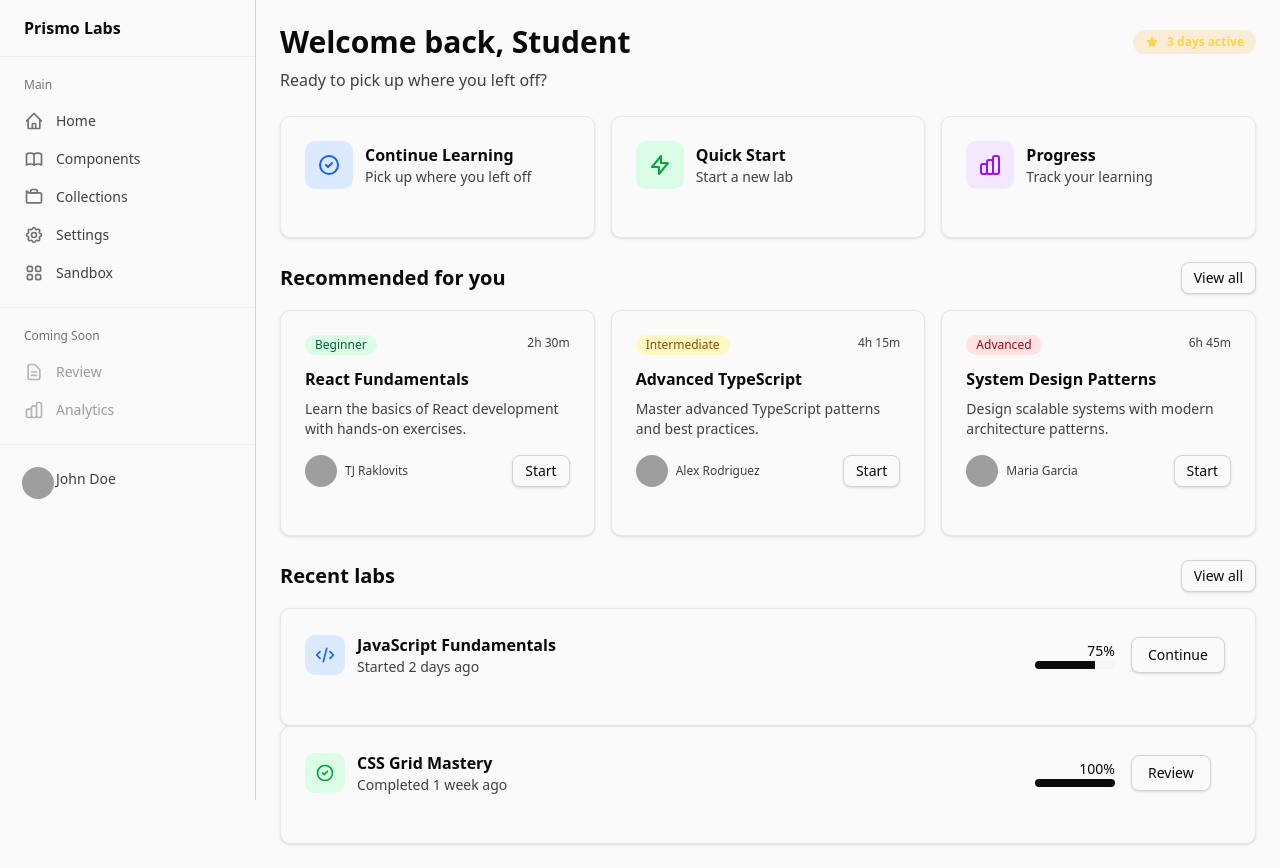
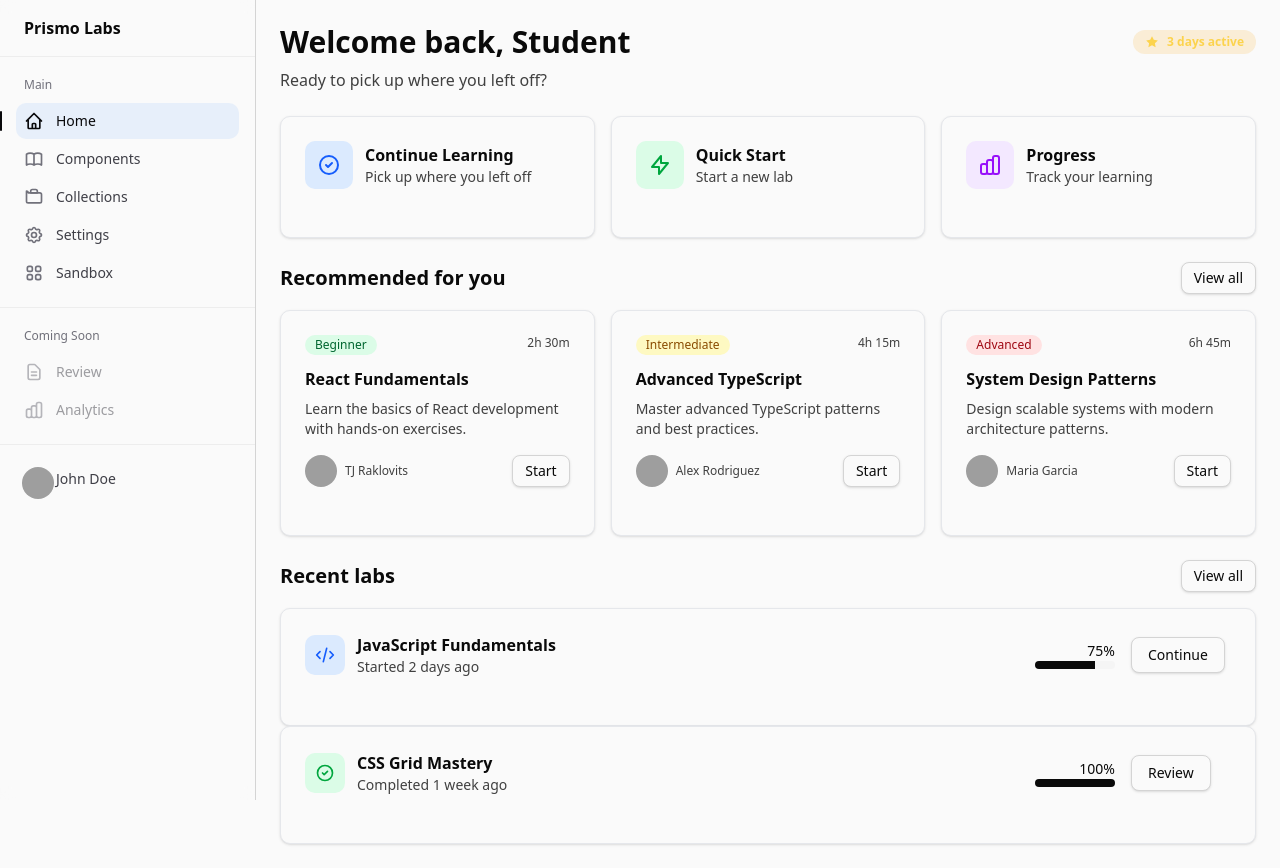
Before and after one commit to loveconnor/prismo, an Angular app: page /dashboard in a window 1280 px wide. Built offline with nearby package versions, Linux system fonts and the light colour scheme; grey boxes are pictures that could not be loaded.

Commit message:
Fixed the sidebar to correctly display the current page! Yay!

```diff
--- a/src/app/app.html
+++ b/src/app/app.html
@@ -11,13 +11,13 @@
       <app-sidebar-body>
         <app-sidebar-section>
           <app-sidebar-heading>Main</app-sidebar-heading>
-          <app-sidebar-item routerLink="/dashboard" routerLinkActive="active">
+          <app-sidebar-item [current]="isActive('/dashboard')" routerLink="/dashboard">
             <svg data-slot="icon" class="size-6" fill="none" stroke="currentColor" viewBox="0 0 24 24">
               <path stroke-linecap="round" stroke-linejoin="round" stroke-width="2" d="M3 12l2-2m0 0l7-7 7 7M5 10v10a1 1 0 001 1h3m10-11l2 2m-2-2v10a1 1 0 01-1 1h-3m-6 0a1 1 0 001-1v-4a1 1 0 011-1h2a1 1 0 011 1v4a1 1 0 001 1m-6 0h6"></path>
-            </svg>
+      </svg>
             <app-sidebar-label>Home</app-sidebar-label>
           </app-sidebar-item>
-          <app-sidebar-item routerLink="/components" routerLinkActive="active">
+          <app-sidebar-item [current]="isActive('/components')" routerLink="/components">
             <svg data-slot="icon" class="size-6" fill="none" stroke="currentColor" viewBox="0 0 24 24">
               <path stroke-linecap="round" stroke-linejoin="round" stroke-width="2" d="M12 6.253v13m0-13C10.832 5.477 9.246 5 7.5 5S4.168 5.477 3 6.253v13C4.168 18.477 5.754 18 7.5 18s3.332.477 4.5 1.253m0-13C13.168 5.477 14.754 5 16.5 5c1.746 0 3.332.477 4.5 1.253v13C19.832 18.477 18.246 18 16.5 18c-1.746 0-3.332.477-4.5 1.253"></path>
             </svg>
@@ -27,20 +27,20 @@
             <svg data-slot="icon" class="size-6" fill="none" stroke="currentColor" viewBox="0 0 24 24">
               <path stroke-linecap="round" stroke-linejoin="round" stroke-width="2" d="M3 7v10a2 2 0 002 2h14a2 2 0 002-2V9a2 2 0 00-2-2H5a2 2 0 00-2-2z"></path>
               <path stroke-linecap="round" stroke-linejoin="round" stroke-width="2" d="M8 5a2 2 0 012-2h4a2 2 0 012 2v2H8V5z"></path>
-            </svg>
+          </svg>
             <app-sidebar-label>Collections</app-sidebar-label>
           </app-sidebar-item>
           <app-sidebar-item>
             <svg data-slot="icon" class="size-6" fill="none" stroke="currentColor" viewBox="0 0 24 24">
               <path stroke-linecap="round" stroke-linejoin="round" stroke-width="2" d="M10.325 4.317c.426-1.756 2.924-1.756 3.35 0a1.724 1.724 0 002.573 1.066c1.543-.94 3.31.826 2.37 2.37a1.724 1.724 0 001.065 2.572c1.756.426 1.756 2.924 0 3.35a1.724 1.724 0 00-1.066 2.573c.94 1.543-.826 3.31-2.37 2.37a1.724 1.724 0 00-2.572 1.065c-.426 1.756-2.924 1.756-3.35 0a1.724 1.724 0 00-2.573-1.066c-1.543.94-3.31-.826-2.37-2.37a1.724 1.724 0 00-1.065-2.572c-1.756-.426-1.756-2.924 0-3.35a1.724 1.724 0 001.066-2.573c-.94-1.543.826-3.31 2.37-2.37.996.608 2.296.07 2.572-1.065z"></path>
               <path stroke-linecap="round" stroke-linejoin="round" stroke-width="2" d="M15 12a3 3 0 11-6 0 3 3 0 016 0z"></path>
-            </svg>
+          </svg>
             <app-sidebar-label>Settings</app-sidebar-label>
           </app-sidebar-item>
           <app-sidebar-item>
             <svg data-slot="icon" class="size-6" fill="none" stroke="currentColor" viewBox="0 0 24 24">
               <path stroke-linecap="round" stroke-linejoin="round" stroke-width="2" d="M4 6a2 2 0 012-2h2a2 2 0 012 2v2a2 2 0 01-2 2H6a2 2 0 01-2-2V6zM14 6a2 2 0 012-2h2a2 2 0 012 2v2a2 2 0 01-2 2h-2a2 2 0 01-2-2V6zM4 16a2 2 0 012-2h2a2 2 0 012 2v2a2 2 0 01-2 2H6a2 2 0 01-2-2v-2zM14 16a2 2 0 012-2h2a2 2 0 012 2v2a2 2 0 01-2 2h-2a2 2 0 01-2-2v-2z"></path>
-            </svg>
+          </svg>
             <app-sidebar-label>Sandbox</app-sidebar-label>
           </app-sidebar-item>
         </app-sidebar-section>
@@ -77,6 +77,6 @@
 
   <!-- Main Content -->
   <main class="flex-1 overflow-y-auto">
-    <router-outlet />
+<router-outlet />
   </main>
 </div>
--- a/src/app/app.ts
+++ b/src/app/app.ts
@@ -1,5 +1,5 @@
 import { Component } from '@angular/core';
-import { RouterOutlet, RouterLink, RouterLinkActive } from '@angular/router';
+import { RouterOutlet, RouterLink, Router } from '@angular/router';
 import { SidebarComponent } from '../components/ui/sidebar/sidebar';
 import { SidebarHeaderComponent } from '../components/ui/sidebar/sidebar-header/sidebar-header';
 import { SidebarBodyComponent } from '../components/ui/sidebar/sidebar-body/sidebar-body';
@@ -17,7 +17,6 @@ import { ThemeService } from '../services/theme.service';
   imports: [
     RouterOutlet,
     RouterLink,
-    RouterLinkActive,
     SidebarComponent,
     SidebarHeaderComponent,
     SidebarBodyComponent,
@@ -33,7 +32,11 @@ import { ThemeService } from '../services/theme.service';
   styleUrl: './app.css'
 })
 export class App {
-  constructor(public themeService: ThemeService) {}
+  constructor(public themeService: ThemeService, private router: Router) {}
+
+  isActive(route: string): boolean {
+    return this.router.url === route;
+  }
 
   toggleTheme() {
     this.themeService.toggleTheme();
--- a/src/components/ui/sidebar/sidebar-item/sidebar-item.html
+++ b/src/components/ui/sidebar/sidebar-item/sidebar-item.html
@@ -20,10 +20,12 @@
       <ng-content></ng-content>
     </a>
   } @else {
-    <button
+    <a
       [class]="itemClasses"
       [attr.data-current]="current ? 'true' : null"
-      [disabled]="disabled"
+      routerLink
+      routerLinkActive="active"
+      [routerLinkActiveOptions]="{ exact: true }"
       (click)="onItemClick($event)"
     >
       <!-- TouchTarget for mobile -->
@@ -32,6 +34,6 @@
         aria-hidden="true"
       ></span>
       <ng-content></ng-content>
-    </button>
+    </a>
   }
 </span>
--- a/src/components/ui/sidebar/sidebar-item/sidebar-item.ts
+++ b/src/components/ui/sidebar/sidebar-item/sidebar-item.ts
@@ -1,13 +1,14 @@
 import { Component, Input, Output, EventEmitter, forwardRef, AfterViewInit, ViewChild, ElementRef, OnInit, OnDestroy } from '@angular/core';
 import { CommonModule } from '@angular/common';
 import { ControlValueAccessor, NG_VALUE_ACCESSOR } from '@angular/forms';
+import { RouterLink, RouterLinkActive } from '@angular/router';
 import { cn } from '../../../../lib/utils';
 import { gsap } from 'gsap';
 
 @Component({
   selector: 'app-sidebar-item',
   standalone: true,
-  imports: [CommonModule],
+  imports: [CommonModule, RouterLink, RouterLinkActive],
   templateUrl: './sidebar-item.html',
   styleUrl: './sidebar-item.css',
   providers: [
```
